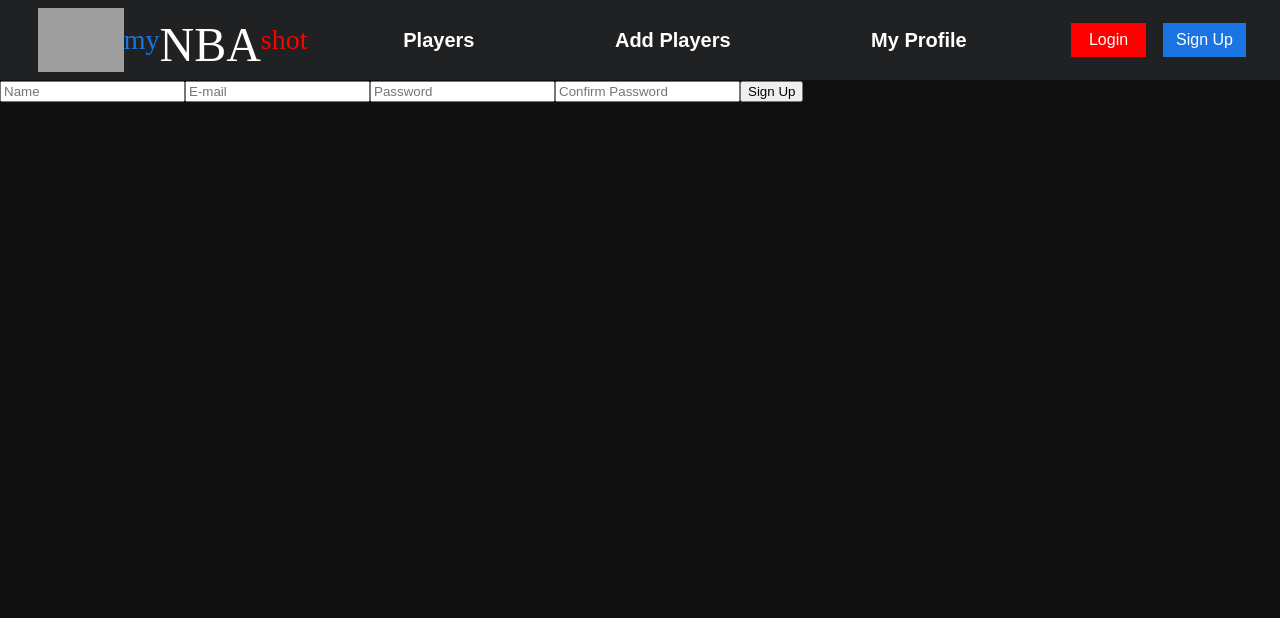
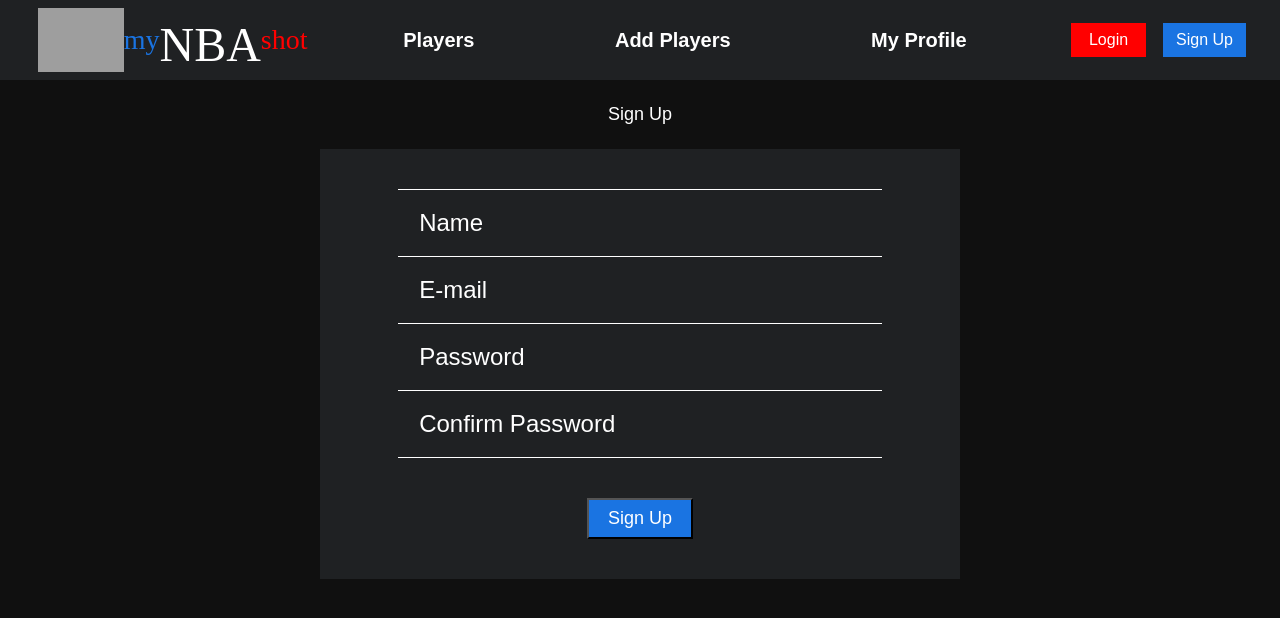
Before and after one commit to Gino2B/myNBAlist, a React (Create React App) app in the folder client/: page /sign-up in a window 1280 px wide. Shown: the top 618 px of the page. Built offline with nearby package versions, Linux system fonts and the light colour scheme; grey boxes are pictures that could not be loaded.

Commit message:
Sign up styling done

```diff
--- /dev/null
+++ b/client/src/screens/SignUp/SignUp.css
@@ -0,0 +1,78 @@
+.signup {
+  font-family: "Kanit", sans-serif;
+  font-size: 18px;
+  margin: 3vh 0;
+  color: white;
+  display: flex;
+  justify-content: center;
+}
+
+.signup-form {
+  display: flex;
+  flex-direction: column;
+  justify-content: center;
+  align-items: center;
+  width: 50vw;
+  margin: 0 auto;
+  background-color: #1f2123;
+}
+
+.signup-name {
+  text-indent: 1.5vw;
+  font-family: "Kanit", sans-serif;
+  width: 75%;
+  height: 8vh;
+  border: 0;
+  background-color: #1f2123;
+  font-size: 24px;
+  border-top: 1px solid white;
+  margin-top: 5vh;
+  color: white;
+}
+.signup-name:focus {
+  outline: none;
+}
+.signup-input {
+  text-indent: 1.5vw;
+  font-family: "Kanit", sans-serif;
+  width: 75%;
+  height: 8vh;
+  border: 0;
+  background-color: #1f2123;
+  font-size: 24px;
+  border-top: 1px solid white;
+  /* margin-top: 5vh; */
+  color: white;
+}
+.signup-input:focus {
+  outline: none;
+}
+.signup-password {
+  text-indent: 1.5vw;
+  font-family: "Kanit", sans-serif;
+  width: 75%;
+  height: 8vh;
+  border: 0;
+  background-color: #1f2123;
+  font-size: 24px;
+  border-top: 1px solid white;
+  border-bottom: 1px solid white;
+  /* margin-top: 5vh; */
+  color: white;
+}
+.signup-password:focus {
+  outline: none;
+}
+.signup-input::placeholder,
+.signup-password::placeholder,
+.signup-name::placeholder {
+  color: white;
+}
+.signup-form button {
+  font-family: "Kanit", sans-serif;
+  font-size: 18px;
+  background-color: #1a74e2;
+  padding: 1vh 1.5vw;
+  margin: 5vh;
+  color: white;
+}
--- a/client/src/screens/SignUp/SignUp.jsx
+++ b/client/src/screens/SignUp/SignUp.jsx
@@ -1,7 +1,7 @@
 import { register } from "../../services/users";
 import { useState } from "react";
 import { useHistory } from "react-router-dom";
-
+import "./SignUp.css";
 const SignUp = (props) => {
   const history = useHistory();
   const [registerFormData, setRegisterFormData] = useState({
@@ -53,10 +53,12 @@ const SignUp = (props) => {
   const { name, email, password, password_Confirm } = registerFormData;
 
   return (
-    <div className="signup-form">
-      <form onSubmit={handleRegister}>
+    <div>
+      <div className="signup"> Sign Up</div>
+      <form onSubmit={handleRegister} className="signup-form">
         <input
           required
+          className="signup-name"
           type="text"
           name="name"
           value={name}
@@ -65,6 +67,7 @@ const SignUp = (props) => {
         />
         <input
           required
+          className="signup-input"
           type="text"
           name="email"
           value={email}
@@ -73,6 +76,7 @@ const SignUp = (props) => {
         />
         <input
           required
+          className="signup-input"
           type="password"
           name="password"
           value={password}
@@ -81,6 +85,7 @@ const SignUp = (props) => {
         />
         <input
           required
+          className="signup-password"
           type="password"
           name="password_Confirm"
           value={password_Confirm}
```
